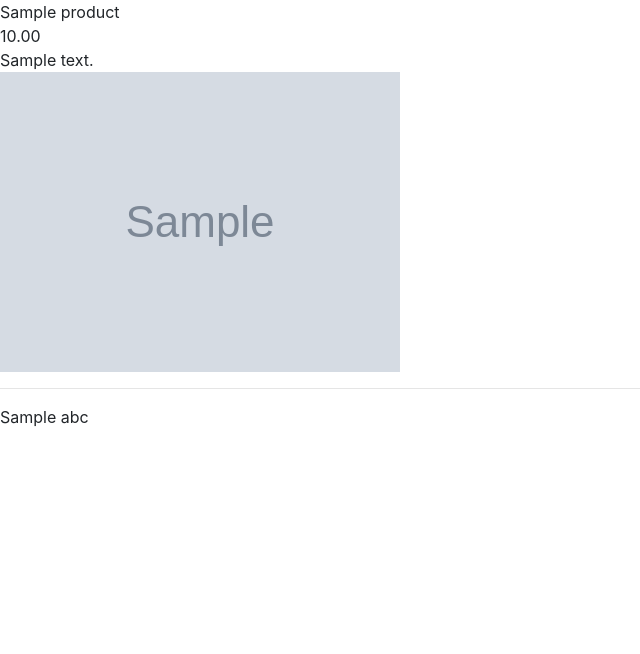
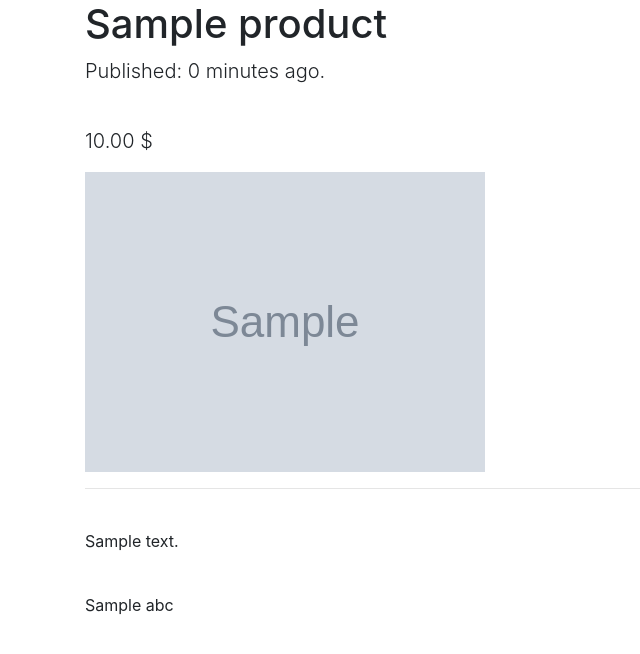
Before and after one commit to leihuagh/e-commerce-2_django, a Django app: template src/products/templates/products/detail.html in a window 1280 px wide. Shown: the part 56-710 px from the top of the page, without its empty margins (0-640 px from the left). Run offline with Django 3.2, Linux system fonts and the light colour scheme; tables that the repository leaves empty hold one stand-in row (values such as "Sample post"); the template is opened without the code that fills it: values that come from a table or form of the project are taken from there, most other values are stand-ins (such as "Sample title", 1, 10 or a date in 2020); grey boxes marked "Sample" are stand-in pictures; some libraries are stand-ins or nearby versions.

Commit message:
template filter

```diff
--- a/src/products/models.py
+++ b/src/products/models.py
@@ -51,6 +51,7 @@ class Product(models.Model):
   image = models.ImageField(upload_to=upload_image_path, null=True, blank=True)
   featured = models.BooleanField(default=False)
   active = models.BooleanField(default=True)
+  timestamp = models.DateTimeField(auto_now_add=True)
 
 
   objects = ProductManager()
--- a/src/products/templates/products/detail.html
+++ b/src/products/templates/products/detail.html
@@ -3,16 +3,23 @@
 
 {% block content %}
 
-  {{object.title}}
-  <br>
-  {{object.price}}
-  <br>
-  {{object.description}}
-  <br>
-  {% if object.image %}
-  <img src="{{object.image.url}}" alt="{{object.title}}" class="img-fluid">
-  {% endif %}
-  <hr>
-  {{abc}}
+  <div class="container">
+    <div class="row">
+      <div class="col">
+        <h1>{{ object.title }}</h1>
+        <p class="lead">Published: {{ object.timestamp | timesince}} ago.</p>
+        <br>
+        <p class="lead">{{ object.price }} &#36;</p>
+        {% if object.image %}
+          <img src="{{object.image.url}}" alt="{{object.title}}" class="img-fluid">
+        {% endif %}
+        <hr>
+        <br>
+        {{ object.description | linebreaks }}
+        <br>
+        {{ abc }}
+      </div>
+    </div>
+  </div>
 
 {% endblock %}
--- a/src/products/templates/products/snippets/card.html
+++ b/src/products/templates/products/snippets/card.html
@@ -8,7 +8,7 @@
   {% endif %}
   <div class="card-body">
     <h5 class="card-title">{{ instance.title }}</h5>
-    <p class="card-text">{{ instance.description }}</p>
+    <p class="card-text">{{ instance.description | linebreaks | truncatewords:12 }}</p>
     <a href="{{ instance.get_absolute_url }}" class="btn btn-primary">View {{ instance.title }}</a>
     <!-- <a href="{% url 'products:detail' slug=instance.slug %}" class="btn btn-warning">URL {{ instance.title }}</a> -->
   </div>
```
Also changed, not shown: src/products/migrations/0010_product_timestamp.py (added).
